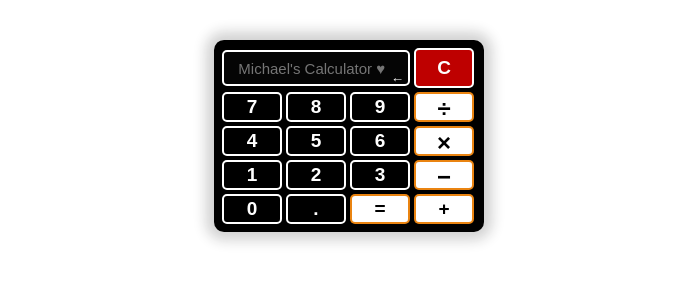
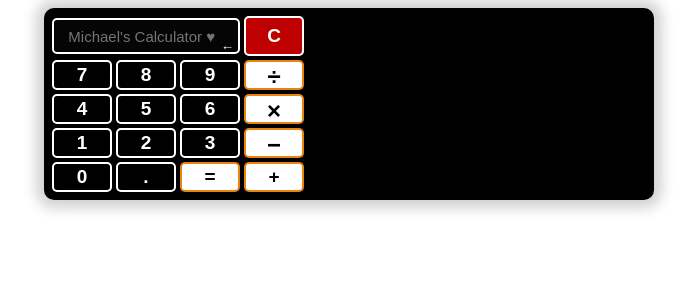
Before and after one commit to Jimike110/calculator, a plain HTML site: page index.html in a window 1280 px wide. Shown: the whole page, without its empty margins (291-988 px from the left). Drawn offline with Linux system fonts and the light colour scheme.

Commit message:
Update calculator.css

```diff
--- a/calculator.css
+++ b/calculator.css
@@ -1,8 +1,9 @@
 .calc {
-    margin: 40px auto;
+    margin: 0px auto;
     background-color: black;
     padding: 5px;
-    width: 260px;
+    width: 80%;
+    max-width: 600px;
     border-radius: 10px;
     box-shadow: 0px 0px 13px 8px rgba(27, 27, 27, 0.2);
 }
```
